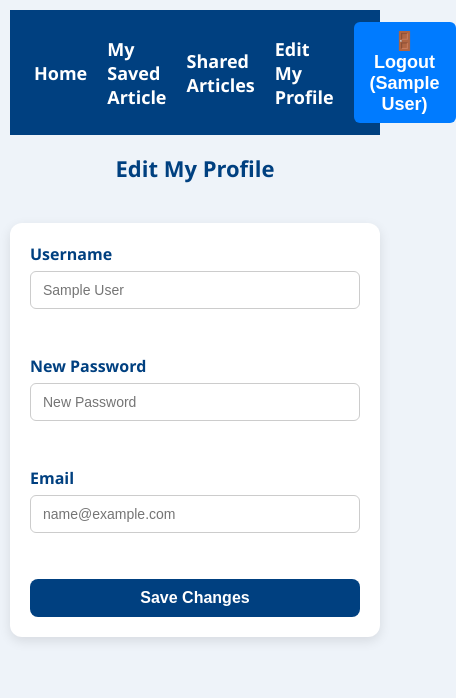
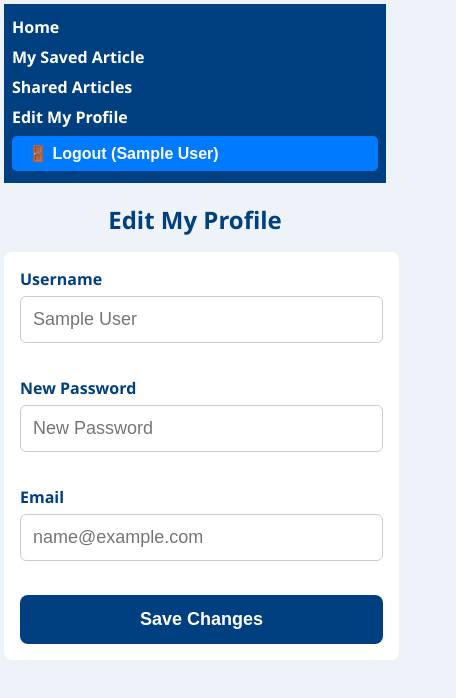
Before and after one commit to cgroup-9/NewsSite, a plain HTML site: page client/Pages/editMyProfile.html in a window 390 px wide. Shown: the whole page, 456 px wide, since content can reach past the window. Drawn offline with nearby package versions, Linux system fonts and the light colour scheme; sample sign-in values are in the browser's storage.

Commit message:
✨ Responsive improvements + AI question chat styling

```diff
--- a/client/CSS/editMyProfileStyle.css
+++ b/client/CSS/editMyProfileStyle.css
@@ -5,32 +5,34 @@ body {
     margin: 0;
     padding: 0;
     color: #333;
+    font-size: clamp(14px, 3vw, 20px);
 }
 
 /* Page title centered */
 .fullRowTitle {
     text-align: center;
     margin-bottom: 30px;
-    font-size: 2rem;
+    font-size: clamp(24px, 3vw, 36px);
     color: #004080;
 }
 
 /* === NAVIGATION === */
 nav {
     background-color: #004080;
-    padding: 12px 24px;
     display: flex;
     justify-content: space-between;
     align-items: center;
+    padding: 15px 30px;
+    flex-wrap: wrap;
 }
 
     nav a,
     .navBtn {
         color: white;
         text-decoration: none;
-        margin-right: 20px;
-        font-weight: bold;
-        font-size: 18px;
+        margin-left: 20px;
+        font-weight: 600;
+        font-size: clamp(14px, 3vw, 22px);
     }
 
         nav a:hover,
@@ -42,10 +44,10 @@ nav {
     background-color: #007BFF;
     padding: 8px 16px;
     border: none;
-    border-radius: 6px;
+    border-radius: 5px;
     font-weight: bold;
-    color: white;
     cursor: pointer;
+    font-size: clamp(14px, 2.2vw, 20px);
 }
 
     #authBtn:hover {
@@ -53,7 +55,6 @@ nav {
     }
 
 /* === FORM STYLE === */
-/* Main form box styling */
 form {
     background-color: white;
     max-width: 500px;
@@ -61,6 +62,7 @@ form {
     padding: 30px;
     border-radius: 12px;
     box-shadow: 0 4px 12px rgba(0, 0, 0, 0.1);
+    font-size: inherit;
 }
 
 label {
@@ -68,6 +70,7 @@ label {
     font-weight: bold;
     margin-bottom: 6px;
     color: #004080;
+    font-size: clamp(14px, 3vw, 20px);
 }
 
 input[type="text"],
@@ -75,10 +78,9 @@ input[type="password"],
 input[type="email"] {
     width: 100%;
     padding: 10px 12px;
-    margin-bottom: 12px;
     border: 1px solid #ccc;
     border-radius: 6px;
-    font-size: 14px;
+    font-size: clamp(14px, 3vw, 20px);
     box-sizing: border-box;
 }
 
@@ -91,7 +93,7 @@ input.invalid {
 /* Error messages */
 .error-msg {
     color: #dc3545;
-    font-size: 13px;
+    font-size: clamp(14px, 3vw, 20px);
     margin-bottom: 10px;
 }
 
@@ -101,7 +103,7 @@ button#submitLogin {
     background-color: #004080;
     color: white;
     padding: 10px 15px;
-    font-size: 16px;
+    font-size: clamp(14px, 3vw, 20px);
     border: none;
     border-radius: 8px;
     cursor: pointer;
@@ -115,29 +117,60 @@ button#submitLogin {
         background-color: #007BFF;
     }
 
-/* === RESPONSIVE === */
-/* Adjust form for small screens */
-@media screen and (max-width: 600px) {
+/* === RESPONSIVE: SMALL SCREENS === */
+@media screen and (max-width: 400px) {
     body {
         font-size: 18px;
-        padding: 10px;
+        padding: 4px;
+    }
+
+    nav {
+        flex-direction: column;
+        align-items: stretch;
+        padding: 8px;
+    }
+
+        nav a,
+        .navBtn,
+        #authBtn {
+            font-size: 16px;
+            margin: 4px 0;
+            display: block;
+            width: 100%;
+            text-align: left;
+        }
+
+    .fullRowTitle {
+        font-size: 24px;
+        margin-bottom: 16px;
     }
 
     form {
-        padding: 20px;
+        width: 95%;
+        margin: 16px auto;
+        padding: 16px;
+        box-shadow: none;
+        border-radius: 8px;
     }
 
-    label,
-    input,
-    button {
+    label {
         font-size: 16px;
     }
 
-    .fullRowTitle {
-        font-size: 22px;
+    input[type="text"],
+    input[type="password"],
+    input[type="email"] {
+        font-size: 18px;
+        padding: 12px;
+    }
+
+    button#submitEdit,
+    button#submitLogin {
+        font-size: 18px;
+        padding: 14px;
     }
 
     .error-msg {
-        font-size: 14px;
+        font-size: 15px;
     }
 }
--- a/client/CSS/indexStyle.css
+++ b/client/CSS/indexStyle.css
@@ -5,14 +5,14 @@ body {
     margin: 0;
     padding: 0;
     color: #333;
+    font-size: clamp(15px, 2.5vw, 18px);
 }
 
 /* Page main title */
 .fullRowTitle {
-    margin-left: 30px;
-    margin-top: 30px;
-    margin-bottom: 0;
-    font-size: 2.2rem;
+    font-size: clamp(22px, 4vw, 36px);
+    margin: 30px auto 0 auto;
+    text-align: center;
 }
 
 /* === Navbar === */
@@ -22,17 +22,20 @@ nav {
     justify-content: space-between;
     align-items: center;
     padding: 15px 30px;
+    flex-wrap: wrap;
 }
 
-    nav a, .navBtn {
+    nav a,
+    .navBtn {
         color: white;
         text-decoration: none;
         margin-left: 20px;
         font-weight: 600;
-        font-size: 18px;
+        font-size: clamp(14px, 3vw, 22px);
     }
 
-        nav a:hover, .navBtn:hover {
+        nav a:hover,
+        .navBtn:hover {
             text-decoration: underline;
         }
 
@@ -43,6 +46,7 @@ nav {
     border-radius: 5px;
     font-weight: bold;
     cursor: pointer;
+    font-size: clamp(14px, 2.2vw, 20px);
 }
 
     #authBtn:hover {
@@ -106,6 +110,7 @@ nav {
     background: white;
     font-weight: bold;
     cursor: pointer;
+    font-size: clamp(12px, 2vw, 16px);
 }
 
     #pagination .paginationBtn:disabled {
@@ -123,6 +128,7 @@ nav {
     font-weight: bold;
     cursor: pointer;
     transition: background-color 0.3s ease;
+    font-size: clamp(14px, 2vw, 18px);
 }
 
     .saveArticleBtn:hover {
@@ -147,6 +153,7 @@ nav {
     font-weight: 500;
     cursor: pointer;
     transition: background-color 0.3s ease;
+    font-size: clamp(14px, 2vw, 18px);
 }
 
     .categoryItem:hover {
@@ -167,6 +174,7 @@ nav {
     font-weight: bold;
     cursor: pointer;
     transition: background-color 0.3s ease;
+    font-size: clamp(14px, 2vw, 18px);
 }
 
     #filterBtn:hover {
@@ -174,30 +182,38 @@ nav {
     }
 
 /* === Responsive Adjustments === */
-
-/* Tablet view */
 @media screen and (max-width: 768px) {
     .articleCard {
         width: 90%;
     }
+
+    nav {
+        flex-direction: column;
+        align-items: stretch;
+        padding: 10px;
+    }
+
+        nav a,
+        .navBtn {
+            margin: 5px 0;
+        }
 }
 
-/* Mobile view */
 @media screen and (max-width: 480px) {
     #newsContainer,
     #myArticleContainer {
-        gap: 15px; /* Smaller gaps on mobile */
+        gap: 15px;
         padding: 15px;
     }
 
     .articleCard {
-        width: 100%; /* Full width cards on mobile */
+        width: 100%;
         padding: 15px;
     }
 
     .fullRowTitle {
-        font-size: 1.6rem;
-        margin-left: 10px;
+        font-size: clamp(20px, 5vw, 30px);
+        margin-left: 0;
         text-align: center;
     }
 }
--- a/client/CSS/loginStyle.css
+++ b/client/CSS/loginStyle.css
@@ -1,5 +1,4 @@
 /* ========== General Styles ========== */
-/* Center page with flexbox and clean background */
 body {
     font-family: Arial, sans-serif;
     background-color: #f7f7f7;
@@ -9,29 +8,28 @@ body {
     align-items: center;
     justify-content: center;
     height: 100vh;
+    font-size: clamp(15px, 2.5vw, 17px);
 }
 
 /* ========== Login Container ========== */
-/* Main box for login form */
 #loginContainer {
     background-color: white;
     padding: 40px 30px;
     border-radius: 10px;
     box-shadow: 0px 4px 12px rgba(0, 0, 0, 0.1);
-    width: 300px;
+    width: clamp(280px, 80vw, 360px);
     text-align: center;
 }
 
 /* ========== Headings ========== */
 h2 {
     margin-bottom: 20px;
-    font-size: 1.6rem;
+    font-size: clamp(20px, 4vw, 26px);
     color: #004080;
     font-weight: 500;
 }
 
 /* ========== Login Form ========== */
-/* Arrange form fields vertically */
 form {
     display: flex;
     flex-direction: column;
@@ -43,7 +41,7 @@ input[type="password"] {
     color: #2c3e50;
     border: 1px solid #ccc;
     padding: 10px;
-    font-size: 16px;
+    font-size: clamp(14px, 2vw, 16px);
     border-radius: 6px;
     margin-bottom: 15px;
 }
@@ -54,7 +52,7 @@ button {
     color: white;
     border: none;
     padding: 10px;
-    font-size: 16px;
+    font-size: clamp(15px, 2vw, 17px);
     border-radius: 6px;
     cursor: pointer;
     margin-top: 10px;
@@ -70,6 +68,7 @@ a {
     margin-top: 15px;
     color: #2980b9;
     text-decoration: none;
+    font-size: clamp(14px, 2vw, 16px);
 }
 
     a:hover {
@@ -77,10 +76,9 @@ a {
     }
 
 /* ========== Responsive Design ========== */
-/* Adjust login box for mobile view */
 @media (max-width: 500px) {
     #loginContainer {
-        width: 90%;
+        width: 95%;
         padding: 30px 20px;
     }
 }
--- a/client/CSS/myArticleStyle.css
+++ b/client/CSS/myArticleStyle.css
@@ -5,14 +5,15 @@ body {
     margin: 0;
     padding: 0;
     color: #333;
+    font-size: clamp(15px, 3vw, 20px);
 }
 
 .fullRowTitle {
-    margin-left: 30px;
-    margin-top: 30px;
-    margin-bottom: 0;
-    font-size: 2.2rem;
+    text-align: center;
+    margin: 30px auto 0 auto;
+    font-size: clamp(20px, 4vw, 36px);
 }
+
 
 /* === Navbar === */
 nav {
@@ -21,17 +22,20 @@ nav {
     justify-content: space-between;
     align-items: center;
     padding: 15px 30px;
+    flex-wrap: wrap;
 }
 
-    nav a, .navBtn {
+    nav a,
+    .navBtn {
         color: white;
         text-decoration: none;
         margin-left: 20px;
         font-weight: 600;
-        font-size: 18px;
+        font-size: clamp(14px, 3vw, 22px);
     }
 
-        nav a:hover, .navBtn:hover {
+        nav a:hover,
+        .navBtn:hover {
             text-decoration: underline;
         }
 
@@ -42,6 +46,7 @@ nav {
     border-radius: 5px;
     font-weight: bold;
     cursor: pointer;
+    font-size: clamp(14px, 2.2vw, 20px);
 }
 
     #authBtn:hover {
@@ -70,7 +75,7 @@ nav {
     .checkbox-scroll label {
         display: block;
         margin-bottom: 8px;
-        font-size: 15px;
+        font-size: clamp(14px, 2vw, 18px);
         cursor: pointer;
     }
 
@@ -89,6 +94,7 @@ nav {
     font-weight: bold;
     cursor: pointer;
     margin-top: 12px;
+    font-size: clamp(14px, 2vw, 18px);
 }
 
     .filterBtn:hover {
@@ -114,6 +120,7 @@ nav {
     flex-direction: column;
     gap: 10px;
     transition: transform 0.3s ease-in-out;
+
 }
 
     .articleCard:hover {
@@ -137,12 +144,13 @@ nav {
 }
 
 .articleCard h2 {
-    font-size: 1.5rem;
+    font-size: clamp(18px, 2.5vw, 28px);
     margin-bottom: 10px;
 }
 
 .articleCard p {
     margin: 5px 0;
+    font-size: clamp(14px, 2vw, 18px);
 }
 
 .articleCard a {
@@ -150,6 +158,7 @@ nav {
     color: #004080;
     font-weight: 600;
     margin-top: 10px;
+    font-size: clamp(14px, 2vw, 18px);
 }
 
     .articleCard a:hover {
@@ -166,6 +175,7 @@ nav {
     cursor: pointer;
     border: none;
     transition: background-color 0.3s ease;
+    font-size: clamp(14px, 2vw, 18px);
 }
 
 .removeArticleBtn {
@@ -200,6 +210,7 @@ nav {
     background: white;
     font-weight: bold;
     cursor: pointer;
+    font-size: clamp(12px, 1.8vw, 16px);
 }
 
     .paginationBtn.activePage {
@@ -240,6 +251,7 @@ nav {
     .modal-content h3 {
         margin-top: 0;
         color: #004080;
+        font-size: clamp(18px, 3vw, 26px);
     }
 
     .modal-content textarea {
@@ -249,7 +261,7 @@ nav {
         margin-top: 15px;
         border-radius: 6px;
         border: 1px solid #ccc;
-        font-size: 16px;
+        font-size: clamp(14px, 2vw, 18px);
         resize: vertical;
     }
 
@@ -262,6 +274,7 @@ nav {
         font-weight: bold;
         cursor: pointer;
         margin-top: 15px;
+        font-size: clamp(14px, 2vw, 18px);
     }
 
         .modal-content button:hover {
@@ -282,33 +295,29 @@ nav {
         color: #000;
     }
 
-/* === Responsive === */
-
-/* Tablet adjustments */
+/* === Responsive Enhancements === */
 @media screen and (max-width: 768px) {
     nav {
-        flex-direction: column; /* Stack navbar */
+        flex-direction: column;
         padding: 10px;
     }
 
         nav a, .navBtn {
-            font-size: 16px;
             margin: 5px 0;
         }
 
     .articleCard {
-        width: 90%; /* Almost full width on tablet */
+        width: 90%;
     }
 
     .modal-content {
-        width: 85%; /* Wider modal for small screen */
+        width: 85%;
     }
 }
 
-/* Mobile adjustments */
 @media screen and (max-width: 480px) {
     .fullRowTitle {
-        font-size: 1.5rem;
+        font-size: clamp(18px, 5vw, 28px);
         text-align: center;
     }
 
@@ -324,10 +333,10 @@ nav {
 
     .paginationBtn {
         padding: 6px 10px;
-        font-size: 0.85rem;
     }
 }
 
+/* === Search Input === */
 #searchContainer {
     text-align: center;
     margin: 15px auto;
@@ -338,4 +347,5 @@ nav {
     padding: 8px;
     border-radius: 5px;
     border: 1px solid #ccc;
+    font-size: clamp(14px, 2vw, 18px);
 }
--- a/client/CSS/sharedArticleStyle.css
+++ b/client/CSS/sharedArticleStyle.css
@@ -5,12 +5,13 @@ body {
     margin: 0;
     padding: 0;
     color: #333;
+    font-size: clamp(15px, 3vw, 20px);
 }
 
 h1 {
     text-align: center;
     margin-top: 30px;
-    font-size: 2.2rem;
+    font-size: clamp(22px, 5vw, 36px);
     color: #004080;
 }
 
@@ -21,17 +22,20 @@ nav {
     justify-content: space-between;
     align-items: center;
     padding: 15px 30px;
+    flex-wrap: wrap;
 }
 
-    nav a, .navBtn {
+    nav a,
+    .navBtn {
         color: white;
         text-decoration: none;
         margin-left: 20px;
         font-weight: 600;
-        font-size: 18px;
+        font-size: clamp(14px, 3vw, 22px);
     }
 
-        nav a:hover, .navBtn:hover {
+        nav a:hover,
+        .navBtn:hover {
             text-decoration: underline;
         }
 
@@ -42,6 +46,7 @@ nav {
     border-radius: 5px;
     font-weight: bold;
     cursor: pointer;
+    font-size: clamp(14px, 2.2vw, 20px);
 }
 
     #authBtn:hover {
@@ -49,10 +54,10 @@ nav {
     }
 
 /* === Filter Button === */
+#divBtnHideUser {
+    text-align: center;
+}
 
-#divBtnHideUser{
-    text-align:center;
-}
 #openFilterModalBtn {
     display: inline-block;
     margin: 20px auto;
@@ -60,7 +65,7 @@ nav {
     color: #004080;
     border: 1px solid #ccc;
     padding: 10px 16px;
-    font-size: 16px;
+    font-size: clamp(14px, 2vw, 18px);
     font-weight: bold;
     border-radius: 6px;
     cursor: pointer;
@@ -87,9 +92,12 @@ nav {
     box-shadow: 0 6px 18px rgba(0, 0, 0, 0.2);
     text-align: right;
 }
-    .modal-content h2{
-        text-align:center;
+
+    .modal-content h2 {
+        text-align: center;
+        font-size: clamp(20px, 4vw, 30px);
     }
+
 .closeBtn {
     float: left;
     font-size: 24px;
@@ -113,7 +121,7 @@ nav {
 }
 
     .user-list label {
-        font-size: 16px;
+        font-size: clamp(14px, 2vw, 18px);
         display: flex;
         align-items: center;
         gap: 10px;
@@ -133,6 +141,7 @@ nav {
     border-radius: 6px;
     font-weight: bold;
     cursor: pointer;
+    font-size: clamp(14px, 2vw, 18px);
 }
 
     #applyUserFilterBtn:hover {
@@ -167,7 +176,7 @@ nav {
 
 .userName {
     font-weight: bold;
-    font-size: 1.1rem;
+    font-size: clamp(16px, 2.5vw, 22px);
     color: #004080;
 }
 
@@ -177,6 +186,7 @@ nav {
     background-color: #f0f4ff;
     padding: 10px 12px;
     border-radius: 8px;
+    font-size: clamp(14px, 2vw, 18px);
 }
 
 .articleImage {
@@ -187,8 +197,8 @@ nav {
 }
 
 .articleInfo {
-    font-size: 0.95rem;
-    line-height: 1.5;
+    font-size: clamp(14px, 1.8vw, 18px);
+    line-height: 1.6;
 }
 
     .articleInfo a {
@@ -200,8 +210,8 @@ nav {
         .articleInfo a:hover {
             text-decoration: underline;
         }
+
 /* === Pagination === */
-
 #paginationContainer {
     text-align: center;
     padding: 20px;
@@ -215,6 +225,7 @@ nav {
     background: white;
     font-weight: bold;
     cursor: pointer;
+    font-size: clamp(12px, 1.8vw, 16px);
 }
 
     .paginationBtn.activePage {
@@ -228,72 +239,46 @@ nav {
         color: #777;
     }
 
-/* === Responsive === */
-/* === Responsive Enhancements === */
-
-/* Tablet adjustments */
+/* === Responsive: Extra Enhancements === */
 @media screen and (max-width: 768px) {
-    nav {
-        flex-direction: column; /* Stack navbar links */
-        padding: 10px;
-    }
-
-        nav a, .navBtn {
-            font-size: 16px;
-            margin: 5px 0;
-        }
-
-    h1 {
-        font-size: 1.8rem;
-        margin-top: 20px;
-    }
-
     .sharedArticleCard {
-        width: 95%; /* Full width on smaller tablets */
+        width: 90%;
     }
 
     .modal-content {
         width: 90%;
-        padding: 15px;
+    }
+
+    nav {
+        flex-direction: column;
+        align-items: stretch;
+        padding: 10px;
+    }
+
+        nav a,
+        .navBtn {
+            margin: 5px 0;
         }
 }
 
-/* Mobile adjustments */
 @media screen and (max-width: 480px) {
-    nav {
-        padding: 8px;
-    }
-
-        nav a, .navBtn {
-            font-size: 14px;
-            margin: 4px 0;
-        }
-
-    h1 {
-        font-size: 1.5rem;
-    }
-
     .sharedArticleCard {
-        width: 100%; /* Full width on mobile */
-        padding: 10px;
-    }
-
-    .comment {
-        font-size: 0.9rem;
-        padding: 8px;
-    }
-
-    .articleInfo {
-        font-size: 0.9rem;
+        width: 100%;
+        padding: 14px;
     }
 
     .modal-content {
         width: 95%;
-        padding: 10px;
+        padding: 12px;
+    }
+
+    #openFilterModalBtn,
+    #applyUserFilterBtn {
+        width: 100%;
+        padding: 12px;
     }
 
     .paginationBtn {
-        padding: 6px 10px;
-        font-size: 0.85rem;
+        padding: 8px;
     }
 }
```
Also changed, not shown: client/JS/adminAiQuestions.js (+11 -3 lines). Lines whose indentation alone changed are shown as unchanged.
